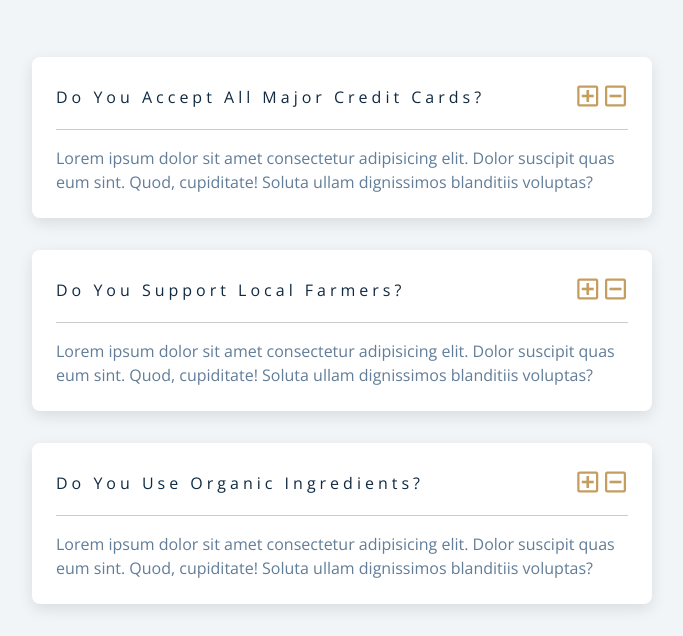
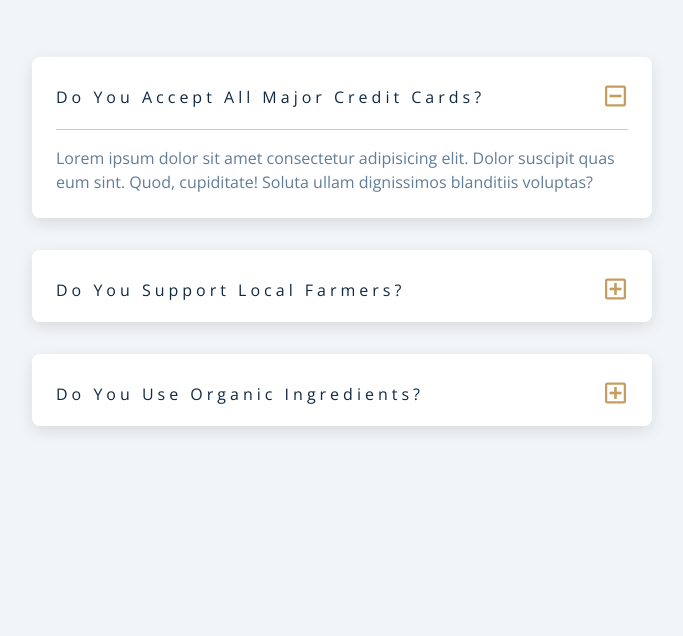
Before and after one commit to josedguti/questions, a plain HTML site: page index.html in a window 1280 px wide. Both pictures are taken after a click on the button 899 px from the left and 264 px from the top of the page. Shown: the part 167-803 px from the top of the page, without its empty margins (298-981 px from the left). Drawn offline with nearby package versions, Linux system fonts and the light colour scheme.

Commit message:
finished question project

```diff
--- a/app.js
+++ b/app.js
@@ -1,2 +1,35 @@
 //using selectors inside the element
 // traversing the dom
+
+// solution #1
+
+const questions = document.querySelectorAll('.question');
+
+questions.forEach(function (question) {
+    // console.log(question);
+    const btn = question.querySelector('.question-btn');
+    // console.log(btn)
+    btn.addEventListener('click', function() {
+        questions.forEach(function(item) {
+            if(item !== question) {
+                item.classList.remove('show-text');
+            }
+        });
+
+
+        question.classList.toggle('show-text');
+    })
+});
+
+
+
+// solution #2
+
+// const btns = document.querySelectorAll('.question-btn');
+
+// btns.forEach(function(btn) {
+//     btn.addEventListener('click', function(e) {
+//         const question = e.currentTarget.parentElement.parentElement;
+//         question.classList.toggle('show-text');
+//     });
+// });
--- a/styles.css
+++ b/styles.css
@@ -231,7 +231,7 @@ Questions
   margin-bottom: 0;
 }
 /* hide text */
-/* .question-text {
+ .question-text {
   display: none;
 }
 .show-text .question-text {
@@ -245,4 +245,4 @@ Questions
 }
 .show-text .plus-icon {
   display: none;
-} */
+}
```
